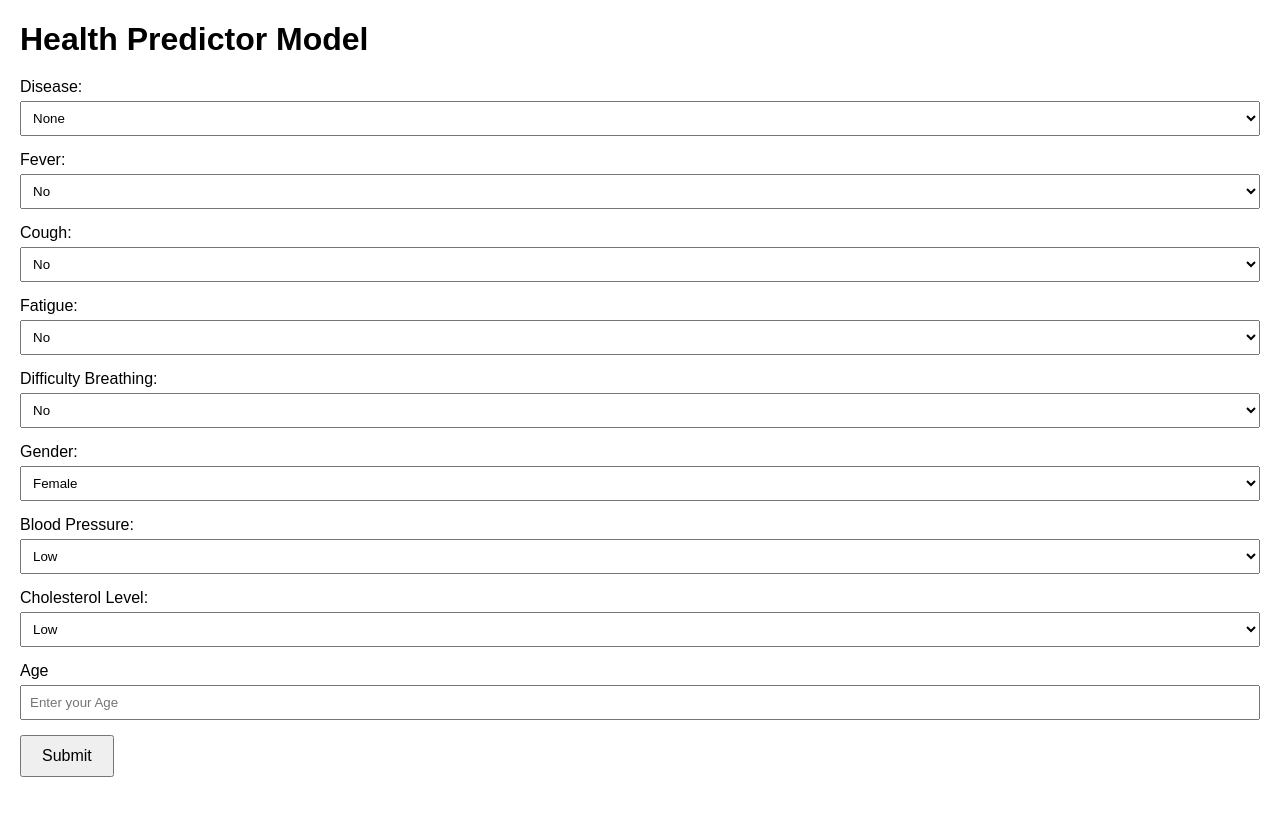
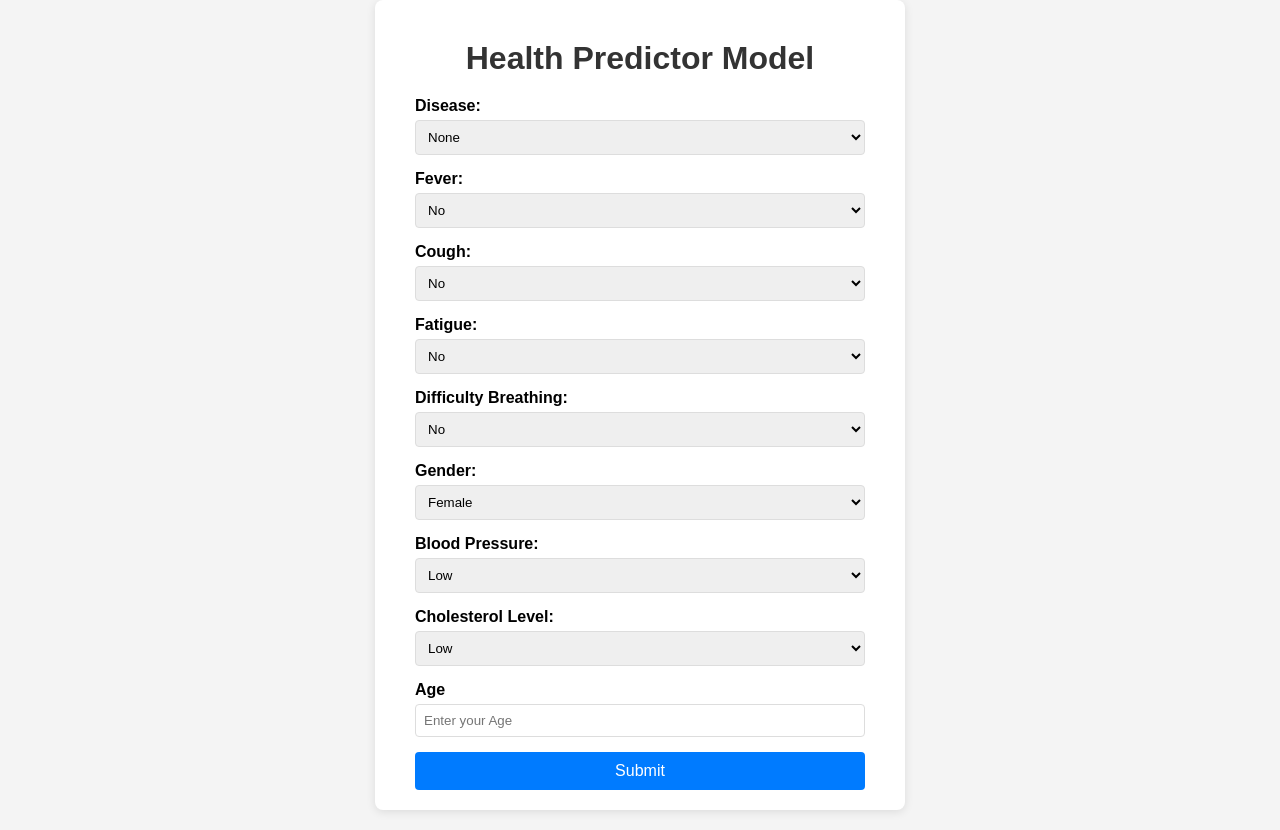
Before and after one commit to SatyamSingh8306/Disease-Predction-Model, a Flask app: page /home in a window 1280 px wide. Before the commit the page ends 777 px from the top, so only its background shows below. Run offline with Flask 3, Linux system fonts and the light colour scheme; parts of the project's set-up code (start-up, migrations or seed data) failed here and were passed over.

Commit message:
improving form

```diff
--- a/Flask app/app.py
+++ b/Flask app/app.py
@@ -48,4 +48,4 @@ def submit():
 
 
 if __name__=="__main__":
-    app.run(debug=True,port=500)
+    app.run(debug=True,port=5000)
--- a/Flask app/static/style.css
+++ b/Flask app/static/style.css
@@ -1,10 +1,28 @@
+/* style.css */
 body {
     font-family: Arial, sans-serif;
-    margin: 20px;
+    background-color: #f4f4f4;
+    margin: 0;
+    padding: 0;
+    min-height: 100vh; /* Ensure body takes up the full height of the viewport */
+    display: flex;
+    flex-direction: column;
+    align-items: center;
 }
 
 h1 {
-    margin-bottom: 20px;
+    text-align: center;
+    color: #333;
+    margin: 20px 0; /* Add space above and below the heading */
+}
+
+.container {
+    width: 450px;
+    background-color: #fff;
+    padding: 20px 40px;
+    border-radius: 8px;
+    box-shadow: 0 2px 10px rgba(0, 0, 0, 0.1);
+    margin-bottom: 20px; /* Add margin at the bottom */
 }
 
 .form-group {
@@ -13,17 +31,36 @@ h1 {
 
 label {
     display: block;
+    font-weight: bold;
     margin-bottom: 5px;
 }
 
 select, input[type="text"] {
     width: 100%;
     padding: 8px;
+    border: 1px solid #ddd;
+    border-radius: 4px;
     box-sizing: border-box;
 }
 
+select:focus, input[type="text"]:focus {
+    border-color: #007bff;
+    outline: none;
+    box-shadow: 0 0 5px rgba(0, 123, 255, 0.5);
+}
+
 button {
-    padding: 10px 20px;
+    width: 100%;
+    padding: 10px;
+    background-color: #007bff;
+    color: #fff;
+    border: none;
+    border-radius: 4px;
     font-size: 16px;
     cursor: pointer;
+    transition: background-color 0.3s ease;
 }
+
+button:hover {
+    background-color: #0056b3;
+}
--- a/Flask app/templates/index.html
+++ b/Flask app/templates/index.html
@@ -7,8 +7,9 @@
     <link rel="stylesheet" href="/static/style.css">
 </head>
 <body>
+    <div class="container">
         <h1>Health Predictor Model</h1>
-    <form id="transformerForm" action="/submit" method="POST">
+        <form action="/submit" method="POST">
             <div class="form-group">
                 <label for="disease">Disease:</label>
                 <select id="disease" name="disease">
@@ -82,5 +83,6 @@
             </div>
             <button type="submit">Submit</button>
         </form>
+    </div>
 </body>
 </html>
```
Also changed, not shown: 1 other file. Lines whose indentation alone changed are shown as unchanged.
